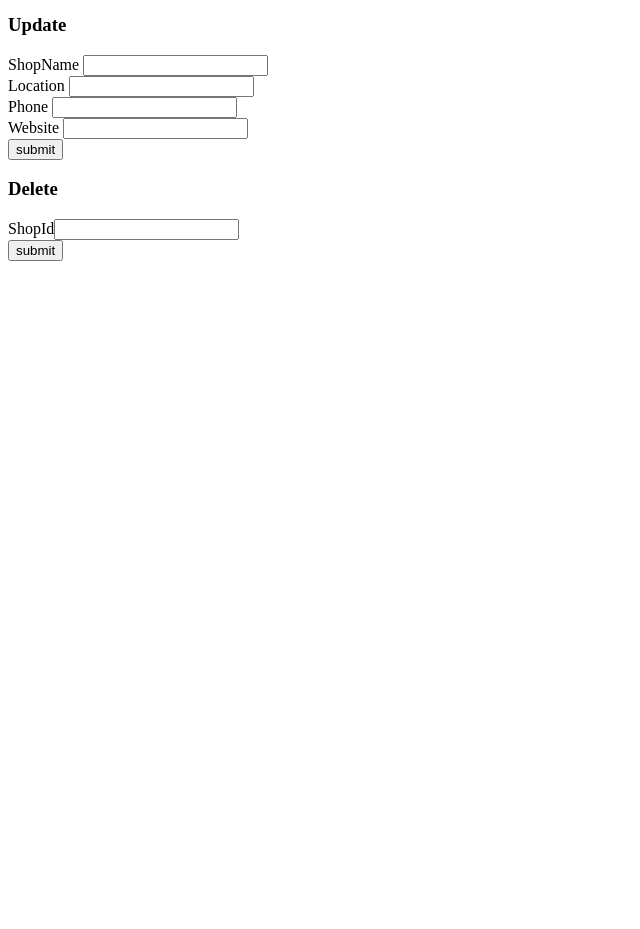
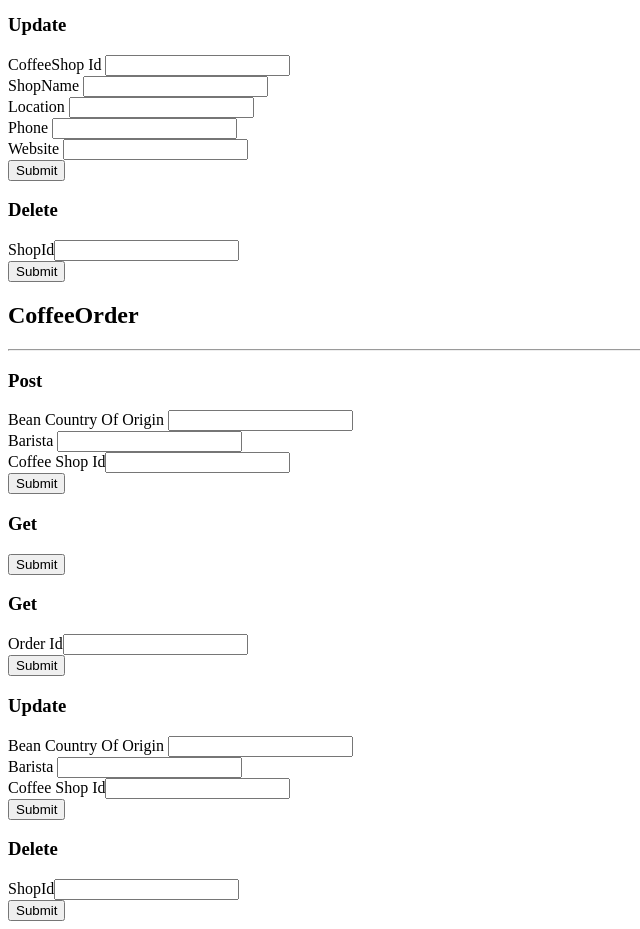
Before and after one commit to ckronber/BFGFrontEnd, a plain HTML site: page index.html in a window 1280 px wide. Shown: the part 480-1409 px from the top of the page, without its empty margins (0-640 px from the left). Before the commit the page ends 800 px from the top, so only its background shows below. Drawn offline with Linux system fonts and the light colour scheme.

Commit message:
updated index and javascriptFile

```diff
--- a/JavascriptFile.js
+++ b/JavascriptFile.js
@@ -16,14 +16,14 @@ window.addEventListener( "load", function () {
     } );
 
     // Set up our request
-    XHR.open( "POST", "https://localhost:44378/api/CoffeeShop" );
+    XHR.open( "PUT", "https://localhost:44378/api/CoffeeShop/{CoffeeShopId}",false);
 
     // The data sent is what the user provided in the form
     XHR.send( FD );
   }
 
   // Access the form element...
-  const form = document.getElementById( "UpdateForm" );
+  const form = document.getElementById("UpdateForm");
 
   // ...and take over its submit event.
   form.addEventListener( "submit", function ( event ) {
--- a/index.html
+++ b/index.html
@@ -29,33 +29,77 @@
         </Form>
 
         <h3>Get</h3>
-        <Form method = "GET" action = "https://localhost:44378/api/CoffeeShop" onsubmit="getShopId(id)" >
+        <Form method = "GET" action = "https://localhost:44378/api/CoffeeShop">
             ShopId<input type="number" name = "id"> <br>
-            <input type="submit"  value="Submit" >
+            <input type="submit"  value="Submit" formaction="https://localhost:44378/api/CoffeeShop"+id>
         </Form>
 
         <h3>Update</h3>
         <Form id="UpdateForm">
-            <!--CoffeeShop Id <input type="number" name = "CoffeeShopId"> <br>-->
+            CoffeeShop Id <input type="number" name = "CoffeeShopId"> <br>
             ShopName <input type="text" name = "ShopName"> <br>
             Location <input type="text" name = "Location"> <br>
-            Phone <input type="phone" name = "PhoneNumber"> <br>
+            Phone <input type="text" name = "PhoneNumber"> <br>
             Website <input type="url" name = "Website"> <br>
-            <input type="submit"  value="submit">
+            <input type="submit"  value="Submit">
         </Form>
+
 
         <h3>Delete</h3>
         <Form method = "DELETE" action = "https://localhost:44378/api/CoffeeShop" onsubmit="getShopId(id)">
             ShopId<input type="number" name = "id"> <br>
-            <input type="submit"  value="submit">
+            <input type="submit"  value="Submit">
         </Form>
 
         <script>
             function getShopId(id) {
-                return "https://localhost:44378/api/CoffeeShop/"+ id;
+                return "https://localhost:44378/api/CoffeeShop/{id}";
             }
         </script>
     </div>
 
+    <div class="CoffeeOrder">
+        <h2>CoffeeOrder</h2>
+        <hr>
+        <h3>Post</h3>
+        <Form method = "POST" action = "https://localhost:44378/api/CoffeeOrder">
+            Bean Country Of Origin <input type="text" name = "Country"> <br>
+            Barista <input type="text" name = "Barista"> <br>
+            Coffee Shop Id<input type="number" name = "CoffeeShopId"> <br>
+            <input type="submit"  value="Submit">
+        </Form>
+
+        <h3>Get</h3>
+        <Form method = "GET" action = "https://localhost:44378/api/CoffeeOrder">
+            <input type="submit"  value="Submit">
+        </Form>
+
+        <h3>Get</h3>
+        <Form method = "GET" action = "https://localhost:44378/api/CoffeeOrder">
+            Order Id<input type="number" name = "id"> <br>
+            <input type="submit"  value="Submit" formaction="https://localhost:44378/api/CoffeeOrder"+id>
+        </Form>
+
+        <h3>Update</h3>
+        <Form id="UpdateForm">
+            Bean Country Of Origin <input type="text" name = "Country"> <br>
+            Barista <input type="text" name = "Barista"> <br>
+            Coffee Shop Id<input type="number" name = "CoffeeShopId"> <br>
+            <input type="submit"  value="Submit">
+        </Form>
+
+
+        <h3>Delete</h3>
+        <Form method = "DELETE" action = "https://localhost:44378/api/CoffeeOrder" onsubmit="getShopId(id)">
+            ShopId<input type="number" name = "id"> <br>
+            <input type="submit"  value="Submit">
+        </Form>
+
+        <script>
+            function getShopId(id) {
+                return "https://localhost:44378/api/CoffeeOrder/{id}";
+            }
+        </script>
+    </div>
 </body>
 </html>
```
